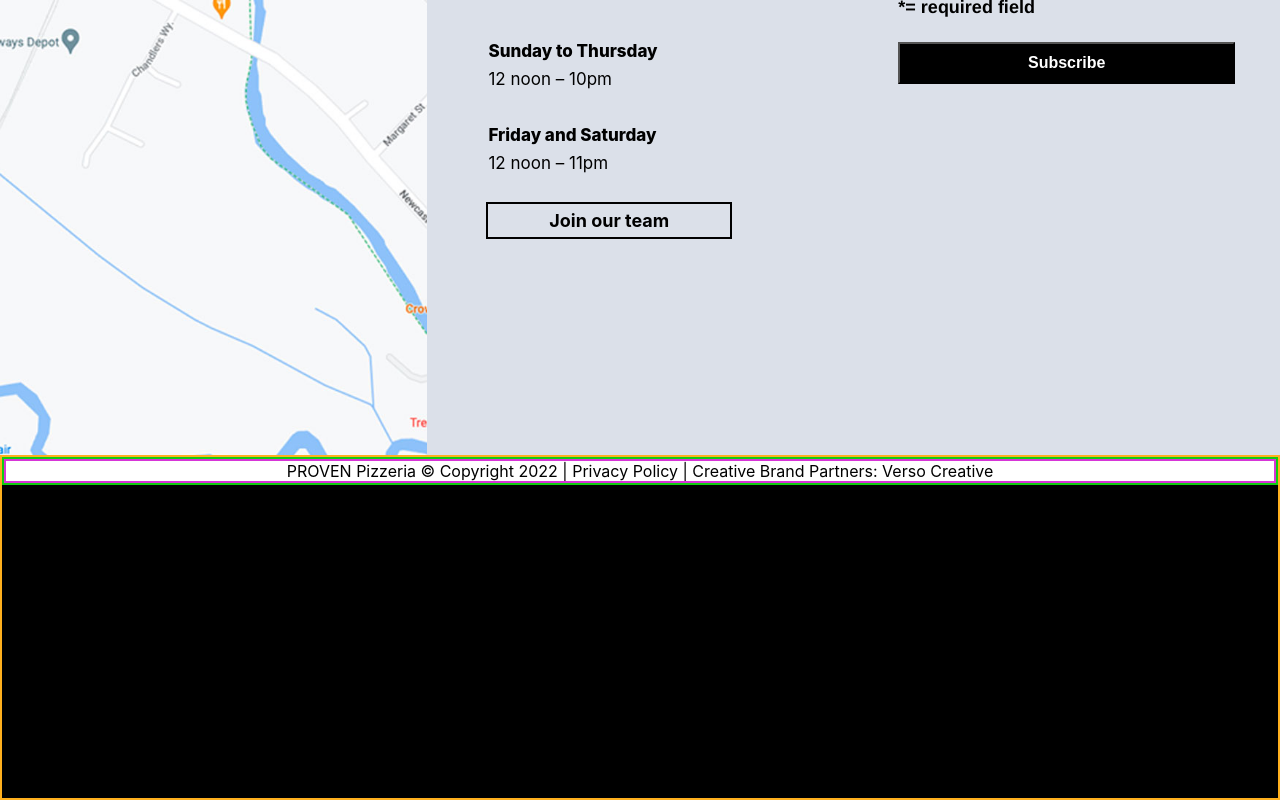
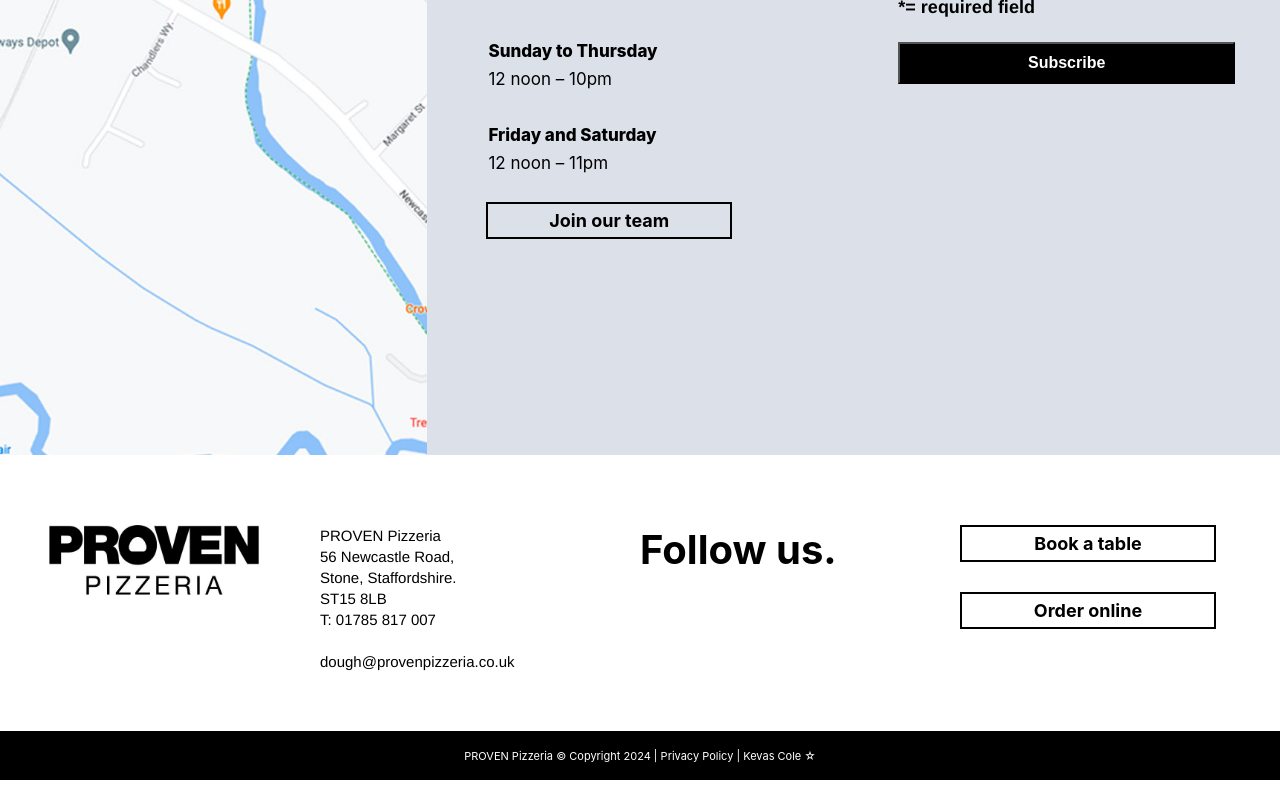
Before and after one commit to Kevasc/ProvenPizza, a React (Create React App) app in the folder provenpizza/: page / in a window 1280 px wide. Shown: the part 2925-3725 px from the top of the page. Built offline with nearby package versions, Linux system fonts and the light colour scheme.

Commit message:
finished page, need to add interactive button elements

```diff
--- a/provenpizza/src/components/body/descriptions/BodyTopSection.css
+++ b/provenpizza/src/components/body/descriptions/BodyTopSection.css
@@ -48,7 +48,7 @@
   justify-content: left;
   margin: 20px 0;
   line-height: 1.7em;
-
+  cursor: pointer;
 }
 
 .booking-buttons {
--- a/provenpizza/src/components/body/map/RestaurantMap.css
+++ b/provenpizza/src/components/body/map/RestaurantMap.css
@@ -68,6 +68,7 @@
   font-size: 18px;
   width: 80%;
   padding: 6px 6px 6px;
+  cursor: pointer;
 }
 
 .map-button-container {
@@ -97,6 +98,7 @@
   font-weight: 700;
   color: white;
   text-align: center;
+  cursor: pointer;
 }
 
 .input-button {
--- a/provenpizza/src/components/body/menu/Menu.css
+++ b/provenpizza/src/components/body/menu/Menu.css
@@ -60,6 +60,7 @@
   background-repeat: no-repeat;
   background-position: center;
   height: 100%;
+  cursor: pointer;
 }
 
 .menu-button-container {
@@ -77,4 +78,5 @@
   font-size: 18px;
   width: 80%;
   padding: 6px 6px 6px;
+  cursor: pointer;
 }
--- a/provenpizza/src/components/footer/Footer.css
+++ b/provenpizza/src/components/footer/Footer.css
@@ -1,19 +1,69 @@
 .footer-container {
-  height: 345px;
+  height: 325px;
   background-color: black;
-  border: 2px solid rgb(255, 176, 30);
   display: flex;
   flex-direction: column;
+  flex-grow: 1;
 }
 
 .top-footer {
-  border: 2px solid rgb(16, 205, 16);
-  color: white;
+  background-color: white;
+  height: 85%;
+  display: flex;
+  padding-top: 70px;
 }
 
 .bottom-footer {
-  border: 2px solid rgb(215, 53, 215);
+  color: white;
+  height: 15%;
+  background-color: black;
+  align-items: center;
+  display: flex;
+  justify-content: space-around;
+  font-size: 11px;
+}
+
+.alt-logo {
+  background-image: url(alt-logo.jpeg);
+  background-size: contain;
+  width: 25%;
+  background-repeat: no-repeat;
+  background-position: center;
+  display: flex;
+  height: 70px;
+}
+
+.footer-text {
+  font-size: 15px;
+  line-height: 1.4em;
+  width: 25%;
+  text-align: left;
+  display: flex;
+  font-family: "Source Sans Pro", Helvetica, Arial, Lucida, sans-serif;
+}
+
+.follow {
+  width: 25%;
+  font-size: 40px;
+  font-weight: 700;
+}
+
+.footer-buttons {
+  background-color: white;
+  width: 25%;
   color: black;
-  background-color: white;
-  justify-items: center;
 }
+
+.footer-button {
+  border: 2px solid black;
+  display: flex;
+  flex-direction: column;
+  justify-content: space-evenly;
+  align-items: center;
+  font-weight: bold;
+  font-size: 18px;
+  width: 80%;
+  margin-bottom: 30px;
+  padding: 6px 6px 6px;
+  cursor: pointer;
+}
--- a/provenpizza/src/components/footer/Footer.jsx
+++ b/provenpizza/src/components/footer/Footer.jsx
@@ -1,17 +1,41 @@
 import React from "react";
-import './Footer.css';
+import "./Footer.css";
 
 const Footer = () => {
-    return (
-        <div className="footer-container"> <div className="top-footer">
-
-        <div className="bottom-footer">
-        <p>PROVEN Pizzeria © Copyright 2022 | Privacy Policy | Creative Brand Partners: Verso Creative</p>
-
+  return (
+    <div className="footer-container">
+      <div className="top-footer">
+        <div className="alt-logo"></div>
+        <div className="footer-text">
+          <p>
+            PROVEN Pizzeria <br />
+            56 Newcastle Road,
+            <br />
+            Stone, Staffordshire.
+            <br />
+            ST15 8LB
+            <br />
+            T: 01785 817 007
+            <br />
+            <br />
+            dough@provenpizzeria.co.uk
+          </p>
         </div>
-    </div></div>
-
-    )
-}
+        <div className="follow"> Follow us.</div>
+        <div className="footer-buttons">
+          <div className="footer-button">
+            <p>Book a table</p>
+          </div>
+          <div className="footer-button">
+            <p>Order online</p>
+          </div>
+        </div>
+      </div>
+      <div className="bottom-footer">
+        <p>PROVEN Pizzeria © Copyright 2024 | Privacy Policy | Kevas Cole ☆</p>
+      </div>
+    </div>
+  );
+};
 
 export default Footer;
--- a/provenpizza/src/components/header/Header.css
+++ b/provenpizza/src/components/header/Header.css
@@ -17,6 +17,7 @@
 .header-button-container{
 display: flex;
 align-items: center;
+cursor: pointer;
 }
 
 .logo-img {
```
Also changed, not shown: provenpizza/src/components/footer/alt-logo.jpeg (added).
